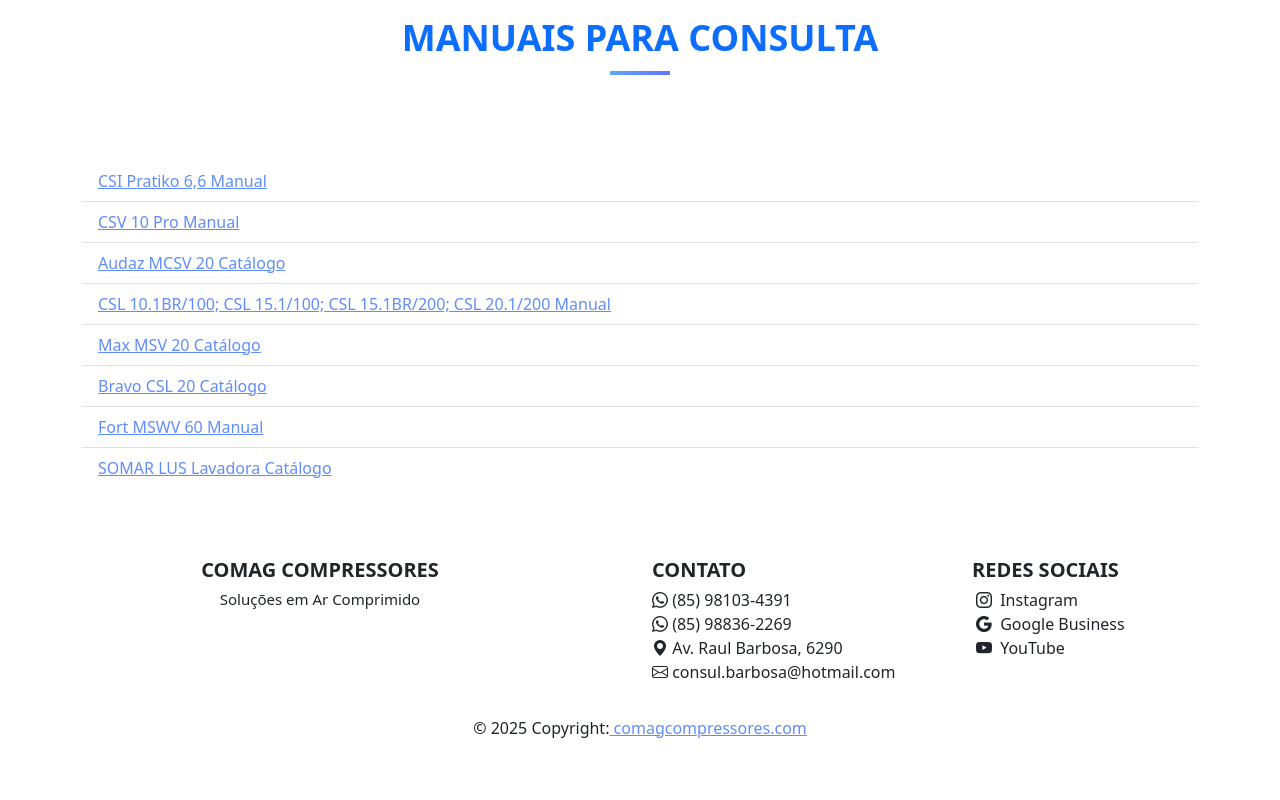
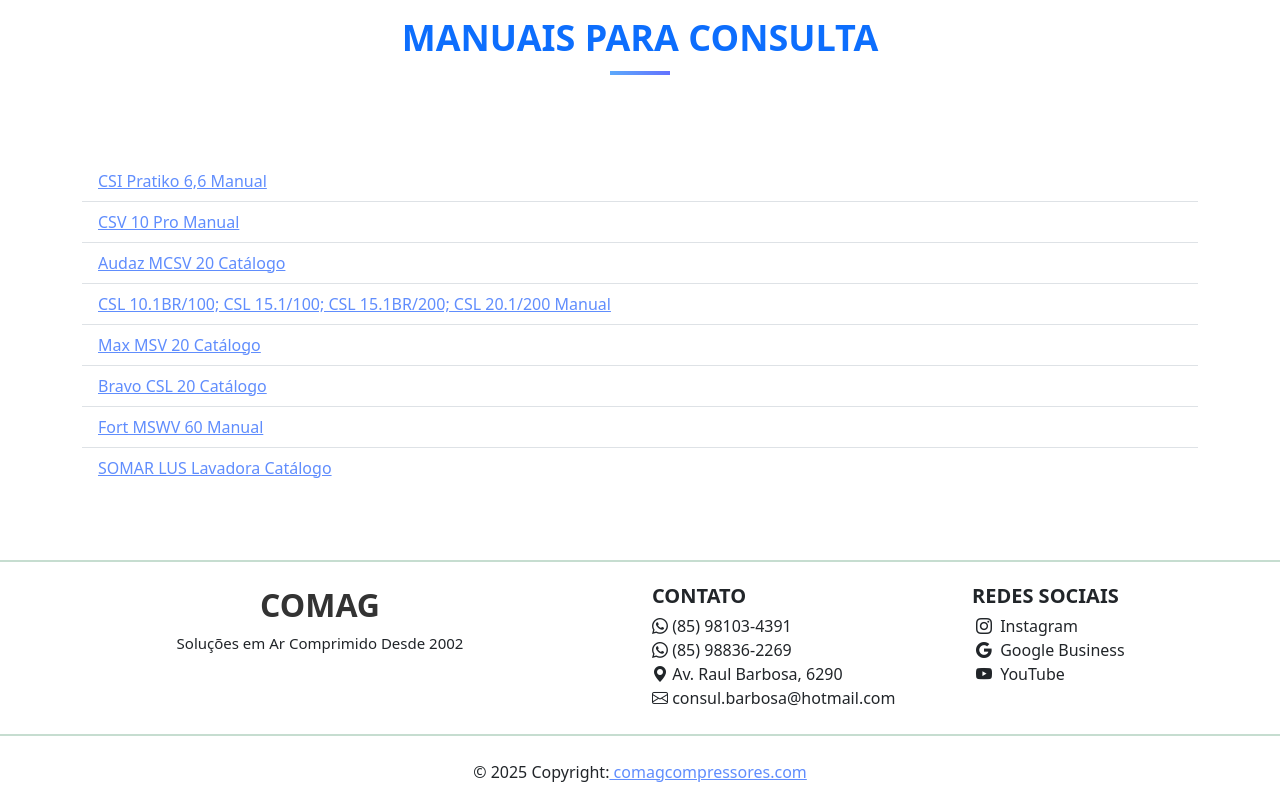
Before and after one commit to JoeyAlanS/COMAG_FRONT, a React (Vite) app: page /duvidas in a window 1280 px wide. Shown: the part 1367-2167 px from the top of the page. Before the commit the page ends 2123 px from the top, so only its background shows below. Built offline with nearby package versions, Linux system fonts and the light colour scheme.

Commit message:
### Last Commit

```diff
--- a/public/css/style.css
+++ b/public/css/style.css
@@ -70,7 +70,6 @@
     border: 0;
   }
   /*Gallery */
-
 
   .gallery-image img {
     width: 300px; /* Fixed width */
@@ -249,6 +248,8 @@
     outline-offset: none;
   }
   /* Header Section */
+
+
   .intro {
     left: 0;
     width: 100%;
@@ -501,6 +502,10 @@
   .page-footer{
     text-decoration: none;
   }
+  .footer-link:hover {
+    color: #8CCFF3;
+    text-decoration: underline;
+  }
 
 
   /* Contact Section */
--- a/src/components/Apresentacao.tsx
+++ b/src/components/Apresentacao.tsx
@@ -26,19 +26,17 @@
 
       {JsonData
         ? JsonData.ServicosHome.map((d, i) => (
-      <Col xs={6} md={3} key={`${d.title}-${i}`} className="pb-5">
+            <Col xs={6} md={3} key={`${d.title}-${i}`} className="pb-5">
         {' '}
-      {d.icon=='faToolbox'?<FontAwesomeIcon icon={faToolbox}/>:''}
-      {d.icon=='faHammer'?<FontAwesomeIcon icon={faHammer}/>:''}
-      {d.icon=='faWind'?<FontAwesomeIcon icon={faWind}/>:''}
-      {d.icon=='faHeadset'?<FontAwesomeIcon icon={faHeadset}/>:''}
+            {d.icon=='faToolbox'?<FontAwesomeIcon className="pb-4"icon={faToolbox} size="2x" />:''}
+            {d.icon=='faHammer'?<FontAwesomeIcon className="pb-4" icon={faHammer} size="2x" />:''}
+            {d.icon=='faWind'?<FontAwesomeIcon className="pb-4" icon={faWind} size="2x" />:''}
+            {d.icon=='faHeadset'?<FontAwesomeIcon className="pb-4" icon={faHeadset} size="2x" />:''}
 
         <h3>{d.title}</h3>
         <p>{d.text}</p>
-      </Col>
-          ))
-        : 'Loading...'}
-      </Row>
+            </Col>  ))
+        : 'Loading...'}  </Row>
     </Container>
         </div>
 
--- a/src/components/Footer.tsx
+++ b/src/components/Footer.tsx
@@ -4,12 +4,13 @@
 
 export function Footer (): JSX.Element {
     return <footer className="page-footer font-small blue pt-4">
+          <hr className="mb-4 mt-0 w-100" style={{ borderColor: '#FFFFFF' }} />
     <div className="container-fluid ">
         <div className="row">
             <div className="col-md-6 mt-md-0 mt-3 text-center text-md-center">
-                <h5 className="text-uppercase">
+                <h3 className="text-uppercase fs-2">
                     {JsonData ? JsonData.Footer.title : 'Loading'}
-                    </h5>
+                    </h3>
                 <p> {JsonData ? JsonData.Footer.subtitle : 'Loading'}</p>
             </div>
 
@@ -48,7 +49,7 @@
             </div>
         </div>
     </div>
-
+    <hr className="my-2 w-100" style={{ borderColor: '#FFFFFF' }} />
     <div className="footer-copyright text-center py-3">© 2025 Copyright:
         <a href="https://comagcompressores.com"> comagcompressores.com</a>
     </div>
--- a/src/components/Home.tsx
+++ b/src/components/Home.tsx
@@ -28,9 +28,9 @@
                   </p>
                   <Link
                   to="/servicos"
-                    className="btn btn-outline-light btn-lg page-scroll"
+                  className="btn btn-outline-light btn-lg page-scroll px-5 py-3 fs-4"
                   >
-                    Conheça nossos serviços
+                   Conheça nossos serviços <i className="bi bi-arrow-right-circle me-3 ms-2"></i>
                   </Link>{' '}
                 </Col>
                 </Row>
--- a/src/data/data.json
+++ b/src/data/data.json
@@ -131,8 +131,8 @@
   }
 ],
 "Footer": {
-    "title": "COMAG Compressores",
-    "subtitle": "Soluções em Ar Comprimido",
+    "title": "COMAG",
+    "subtitle": "Soluções em Ar Comprimido Desde 2002",
     "text": "Lorem ipsum dolor sit amet placerat facilisis felis mi in tempus eleifend pellentesque natoque etiam."
 },
 "Testemunhos": [
```
Lines whose indentation alone changed are shown as unchanged.
